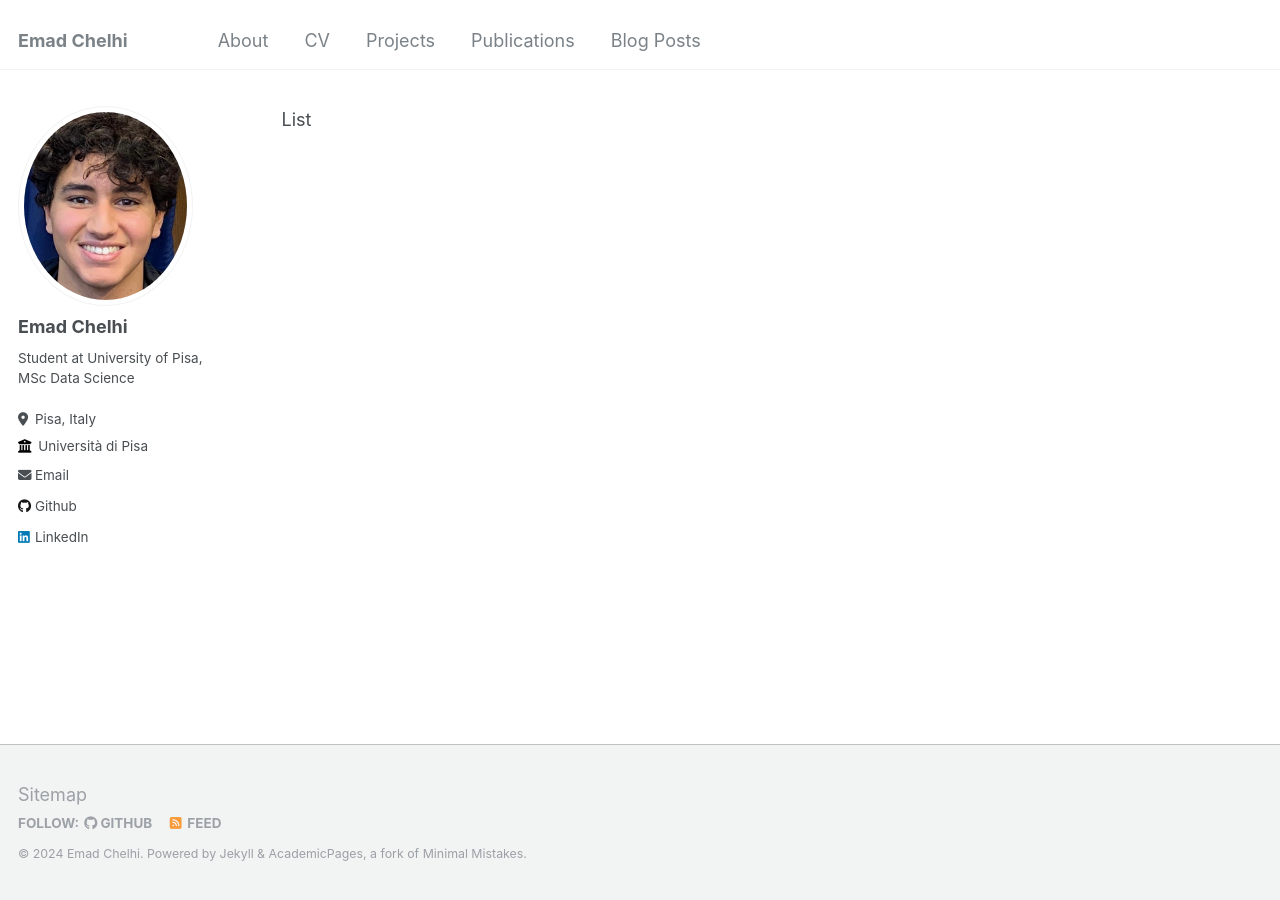
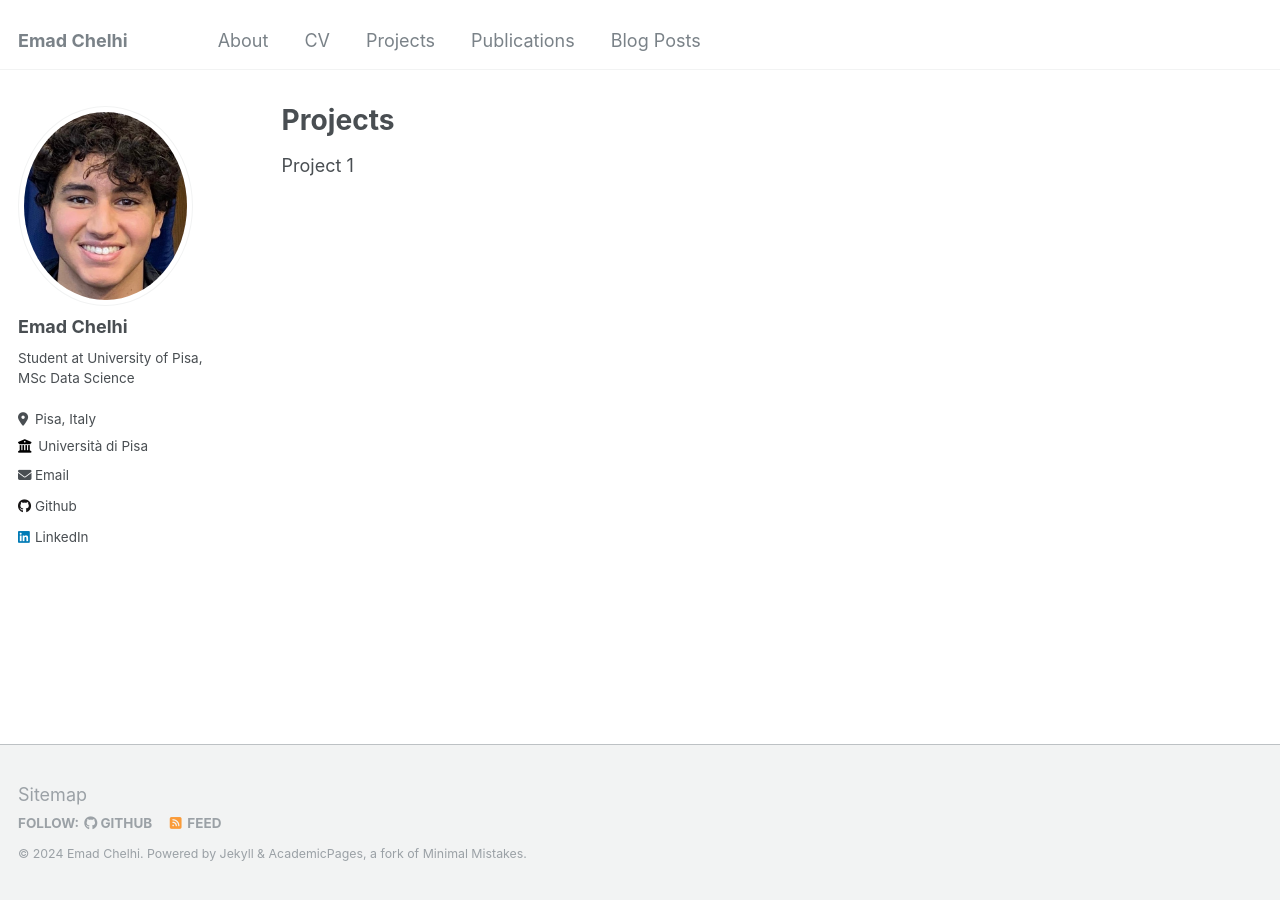
Before and after one commit to emadchelhi/emadchelhi.github.io, a Jekyll site: the page built from _pages/projects.md, in a window 1280 px wide. Built offline with Jekyll 4.4.1, drawn with Linux system fonts in a browser that asks for light colours; our own code applies the rules of GitHub Pages for plain Markdown files.

Commit message:
Update projects.md

```diff
--- a/_pages/projects.md
+++ b/_pages/projects.md
@@ -1 +1,12 @@
-List
+---
+layout: archive
+title: "Projects"
+permalink: /projects/
+author_profile: true
+redirect_from:
+  - /resume
+---
+
+{% include base_path %}
+
+Project 1
```
